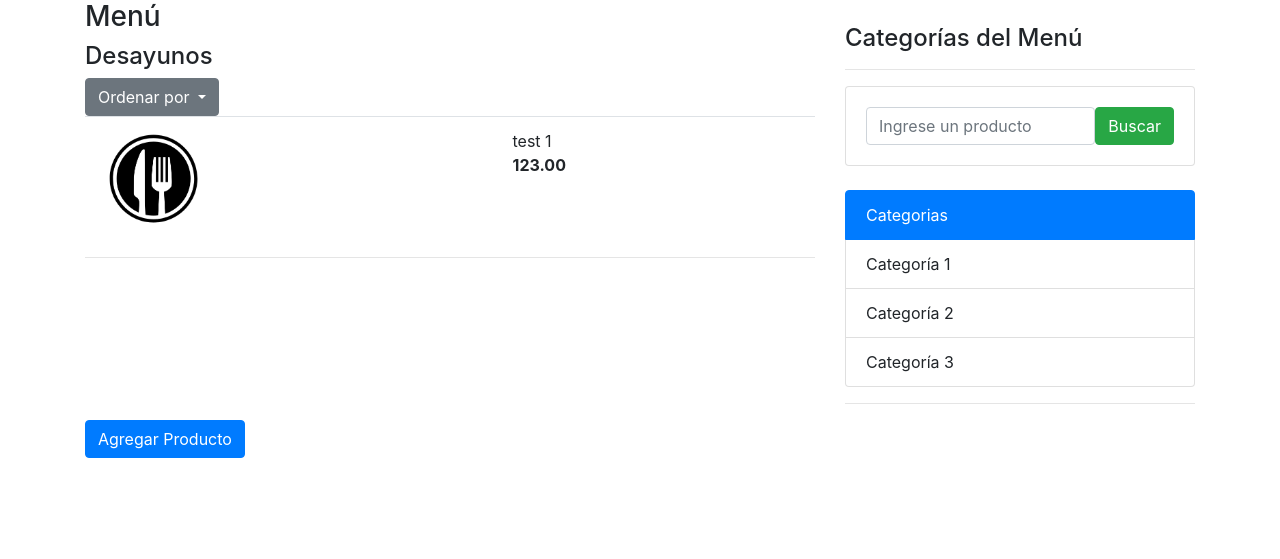
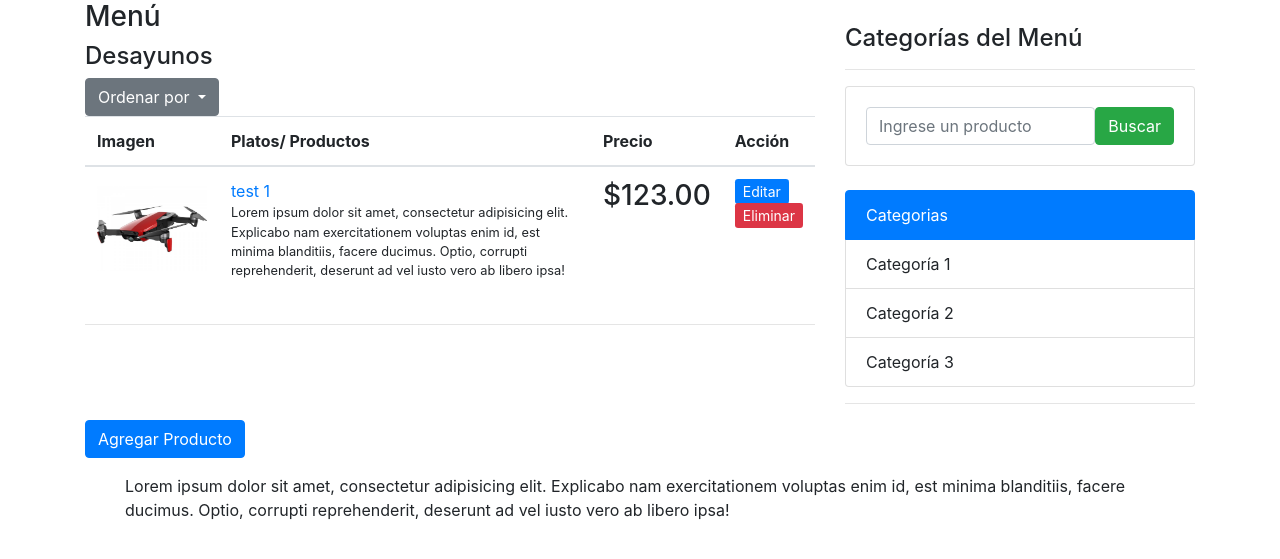
Before and after one commit to esgonz/restalli, a Django app: page /menu/ in a window 1280 px wide. Shown: the top 559 px of the page. Run offline with Django 3.2, Linux system fonts and the light colour scheme; data comes from the database, SQL or seed files in the repository; both versions use the stored data as it was after the commit; some libraries are stand-ins or nearby versions.

Commit message:
editar con imagen
Modulo de menu funcionando con
Editar imagen + ver detalle, + crear producto con imagen

```diff
--- a/restalli/menu/models.py
+++ b/restalli/menu/models.py
@@ -26,7 +26,7 @@ class ProductosMenu(models.Model):
     nombre = models.CharField(max_length=45)
     slug = models.SlugField(unique=True, max_length=255)
     descripcion = models.CharField(max_length=250)
-    imagen = models.ImageField(upload_to='productos_menu', blank=True)
+    imagen = models.ImageField(upload_to='productos_menu', blank=True, default ="nodisponible.png")
     precio = models.DecimalField(max_digits=9, decimal_places=2)
     created = models.DateTimeField(auto_now_add=True)
     updated = models.DateTimeField(auto_now=True)
--- a/restalli/menu/templates/menu/productosMenu_form.html
+++ b/restalli/menu/templates/menu/productosMenu_form.html
@@ -35,7 +35,7 @@
 			<div class="form-group col-12">
 
 
-				<label for="{{ form.descripcion.id_for_label }}">Descripcion:</label>
+				<label for="{{ form.descripcion.id_for_label }}">Descripción:</label>
 
 				{% render_field form.descripcion type='textarea' class="form-control" %}
 		        <span class="help-block">{{ form.descripcion.errors }}</span>
--- a/restalli/menu/templates/menu/productosmenu_list.html
+++ b/restalli/menu/templates/menu/productosmenu_list.html
@@ -23,23 +23,61 @@
                     <div class="table-responsive">
                         <table class="table">
                             <thead>
+                                <tr>
+                                    <th>Imagen</th>
+                                    <th>Platos/ Productos</th>
+                                    <th>Precio</th>
+                                    <th>Acción</th>
+                                </tr>
+                            </thead>
+                            <tbody>
 
                                 {% for menu in object_list %}
                                 <tr>
                                     <td>
-                                        <img src="images/platillo.png" alt="Platillo" width="110" height="100">
+                                        <img src="{{menu.imagen.url}}" alt="Platillo" width="110" height="100">
                                     </td>
                                     <td>
-                                        {{ menu.nombre }}<br>
-                                        <b>{{ menu.precio }}</b>
+
+                                        <div class="row">
+                                            <div class="col-12">
+                                                <a class="" href="{% url "menu:detail" pk=menu.uuid %}">{{ menu.nombre }} </a>
+                                            </div>
+                                        </div>
+                                        <div class="row">
+                                            <div class="col-12">
+                                                <p class="small">{{menu.descripcion}}</p>
+                                            </div>
+
+                                        </div>
+
                                     </td>
                                     <td>
-                                      <a class="btn-primary" href="{% url "menu:update" pk=menu.uuid %}">
+                                        <div class="row">
+
+                                            <div class="col-12">
+                                                <h3>${{ menu.precio }}</h3>
+                                            </div>
+                                        </div>
+                                    </td>
+                                    <td>
+                                        <div class="row">
+                                            <div class="col-12">
+                                                <a class="btn-sm btn-primary" href="{% url "menu:update" pk=menu.uuid %}">Editar </a>
+                                            </div>
+                                        </div>
+                                        <div class="row">
+                                            <div class="col-12">
+                                                <a class="btn-sm btn-danger" href="{% url "menu:delete" pk=menu.uuid %}">Eliminar </a>
+                                            </div>
+                                        </div>
+
+
                                     </td>
                                 </tr>
                                 {% endfor %}
 
-                            </thead>
+                            </tbody>
                         </table>
                         <hr>
                     </div>
@@ -82,6 +120,8 @@
 
 <ul>
 
+    Lorem ipsum dolor sit amet, consectetur adipisicing elit. Explicabo nam exercitationem voluptas enim id, est minima blanditiis, facere ducimus. Optio, corrupti reprehenderit, deserunt ad vel iusto vero ab libero ipsa!
+
 </ul>
 
 
--- a/restalli/menu/urls.py
+++ b/restalli/menu/urls.py
@@ -5,9 +5,9 @@ app_name = 'menu'
 urlpatterns = [
     path('', views.MenuList.as_view(), name='list'),
     path('nuevo/', views.MenuCreation.as_view(), name='create'),
-    path('<int:pk>/', views.MenuDetail.as_view(), name='detail'),
+    path('ver/<pk>/', views.MenuDetail.as_view(), name='detail'),
     path('editar/<pk>/', views.MenuUpdate.as_view(), name='update'),
-    path('<int:pk>/', views.MenuDelete.as_view(), name='delete'),
+    path('<pk>/', views.MenuDelete.as_view(), name='delete'),
     path('categoria/', views.CategoriaList.as_view(), name='catList'),
     path('categoria/nuevo/', views.CategoriaCreation.as_view(), name='catCreate'),
     path('categoria/<pk>/', views.CategoriaDetail.as_view(), name='catDetail'),
--- a/restalli/menu/views.py
+++ b/restalli/menu/views.py
@@ -71,15 +71,7 @@ class MenuDetail(generic.DetailView):
 
 class MenuUpdate(generic.UpdateView):
 	model = ProductosMenu
-	fields = [
-		'nombre',
-		'descripcion',
-		'precio',
-		'status',
-		'categoria_uuid',
-		'restaurant_uuid',
-		'user_uuid'
-	]
+	form_class = ProductosMenuForm
 	success_url = reverse_lazy('menu:list')
 
 class MenuDelete(generic.DeleteView):
```
Also changed, not shown: restalli/menu/templates/menu/productosMenuStock_detail.html (+36 -6 lines), restalli/menu/templates/menu/productosMenu_detail.html (+38 -6 lines), restalli/db.sqlite3, restalli/menu/migrations/0004_auto_20181118_1237.py (added), restalli/restalli/media/productos_menu/agra9.jpg (added), restalli/restalli/media/productos_menu/dji-mavic-air-preventa.jpg (added), restalli/restalli/media/productos_menu/nodisponible.png (added).
